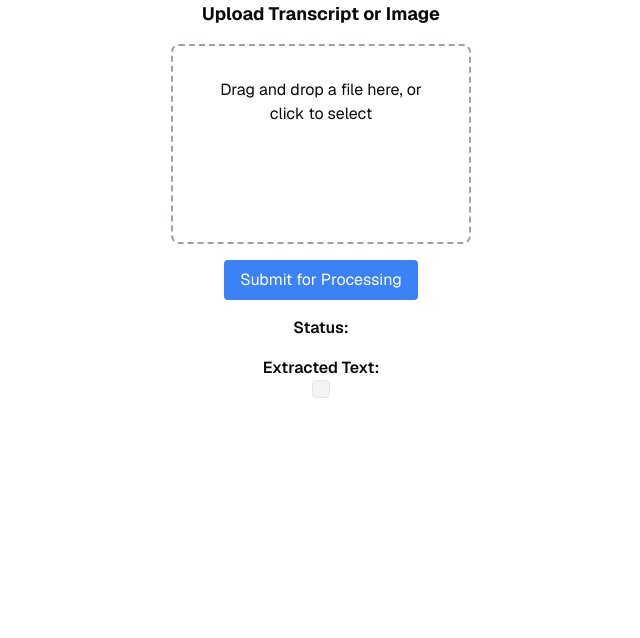
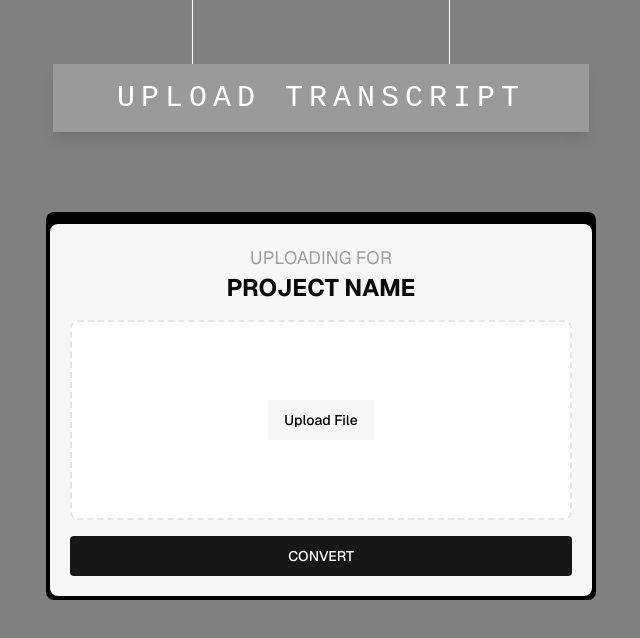
Before and after one commit to denniwang/IssueExpress, a Next.js app: page /protected/uploadTranscript in a window 1280 px wide. Shown: the top 638 px of the page, without its empty margins (319-959 px from the left). Built offline with nearby package versions, Linux system fonts and the light colour scheme.

Commit message:
upload transcript page

```diff
--- a/app/components/transcript-upload.tsx
+++ b/app/components/transcript-upload.tsx
@@ -5,6 +5,7 @@ import { createWorker } from "tesseract.js";
 import { useRouter } from "next/navigation";
 import React from "react";
 import { Ticket, tickets } from "@/app/protected/tickets/types"; // Import the Ticket type
+import { Button } from "@/components/ui/button";
 
 const TranscriptUpload = () => {
   const [selectedFile, setSelectedFile] = useState<File | null>(null);
@@ -125,16 +126,17 @@ const TranscriptUpload = () => {
   const fileInputRef = React.useRef<HTMLInputElement | null>(null);
 
   return (
-    <div className="flex flex-col items-center">
-      <h2 className="text-lg font-bold mb-4">Upload Transcript or Image</h2>
+    <div className="flex flex-col items-center p-5 rounded-lg bg-[#F7F7F7]">
+      <p className="text-lg text-[#9E9E9E]">UPLOADING FOR</p>
+      <h1 className="text-2xl font-bold mb-4">PROJECT NAME</h1>
       <div
         onDrop={handleDrop}
         onDragOver={handleDragOver}
         onClick={() => fileInputRef.current?.click()} // Trigger file input on click
-        className="border-2 border-dashed border-gray-400 rounded-lg p-8 text-center cursor-pointer transition-colors hover:border-primary"
-        style={{ width: "300px", height: "200px" }}
+        className="bg-white border-2 border-dashed rounded-lg p-8 text-center cursor-pointer transition-colors hover:border-primary mb-4 flex justify-center items-center w-full"
+        style={{ height: "200px" }}
       >
-        <p>Drag and drop a file here, or click to select</p>
+        <Button className="bg-[#F7F7F7] text-black hover:bg-[#F7F7F7] hover:text-black rounded-none">Upload File</Button>
         <input
           type="file"
           accept=".txt,image/*"
@@ -157,16 +159,16 @@ const TranscriptUpload = () => {
           </div>
         )}
       </div>
-      <button
+      <Button
         onClick={handleSubmit}
-        className="mt-4 px-4 py-2 bg-blue-500 text-white rounded"
+        className="w-full text-white rounded"
       >
-        Submit for Processing
-      </button>
+        CONVERT
+      </Button>
 
-      <p className="mt-4 font-semibold">Status: {ocrStatus}</p>
+      {/* <p className="mt-4 font-semibold">Status: {ocrStatus}</p>
       <h3 className="mt-4 font-semibold">Extracted Text:</h3>
-      <pre className="bg-gray-100 p-2 rounded border">{ocrResult}</pre>
+      <pre className="bg-gray-100 p-2 rounded border">{ocrResult}</pre> */}
     </div>
   );
 };
--- a/app/protected/uploadTranscript/page.tsx
+++ b/app/protected/uploadTranscript/page.tsx
@@ -10,8 +10,26 @@ export default function TranscriptPage() {
     validTickets.length = 0;
   }, []);
   return (
-    <div>
-      <TranscriptUpload />
+    // <div>
+    //   <TranscriptUpload />
+    // </div>
+    <div className="min-h-screen bg-[#808080] flex flex-col items-center">
+      {/* Header with hanging effect */}
+      <div className="relative">
+        <div className="absolute left-1/2 -translate-x-1/2 flex justify-center w-full">
+          <div className="w-[1px] h-16 bg-white mx-32" />
+          <div className="w-[1px] h-16 bg-white mx-32" />
+        </div>
+        <div className="bg-[#9A9A9A] px-16 py-4 mt-16 shadow-lg">
+          <h1 className="text-3xl font-retro text-white tracking-[0.2em]">UPLOAD TRANSCRIPT</h1>
+        </div>
+      </div>
+
+      <div className="mt-20 bg-black pt-3 rounded-lg px-1 pb-1" style={{ width: "550px" }}>
+        <TranscriptUpload />
+      </div>
+
+
     </div>
   );
 }
```
